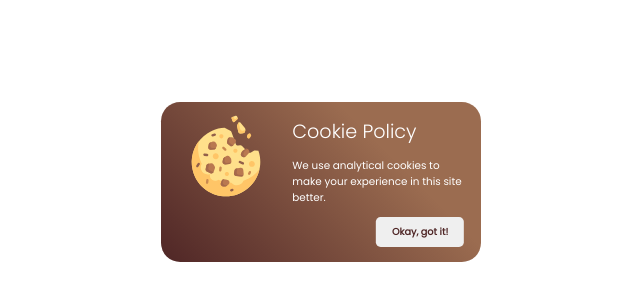
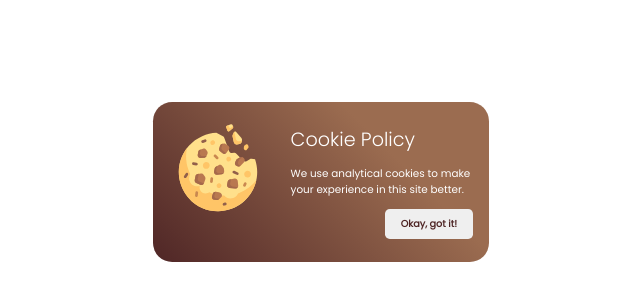
Before and after one commit to Tiago-Alves-Pereira/Cookie-animation, a plain HTML site: page index.html in a window 1280 px wide. Shown: the part 218-518 px from the top of the page, without its empty margins (319-959 px from the left). Drawn offline with nearby package versions, Linux system fonts and the light colour scheme.

Commit message:
improving the code

```diff
--- a/app.js
+++ b/app.js
@@ -20,12 +20,12 @@ tl.fromTo('.text', { opacity: 0, x: 30 }, { opacity: 1, x: 0 }, '<')
 tl.fromTo(
   '.cookie',
   { y: 0, rotation: '0deg' },
-  { y: -20, rotation: '-20deg', yoyo: true, repeat: -1, duration: 0.5 }
+  { y: -10, rotation: '-20deg', yoyo: true, repeat: -1, duration: 0.5 }
 )
 tl.fromTo(
   '#crumbs',
   { y: 0 },
-  { y: -20, yoyo: true, repeat: -1, duration: 0.5 },
+  { y: -10, yoyo: true, repeat: -1, duration: 0.5 },
   '<'
 )
 
--- a/style.css
+++ b/style.css
@@ -18,15 +18,17 @@
   position: absolute;
   top: 50%;
   transform: translate(-50%, -50%);
-  width: 20rem;
+  width: 21rem;
 }
 
 .text {
   width: 60%;
+  display: flex;
+  flex-direction: column;
 }
 
 .cookie {
-  transform: scale(0.7);
+  transform: scale(0.8);
   overflow: visible;
 }
 
@@ -47,5 +49,6 @@
   font-size: 0.6rem;
   font-weight: bold;
   padding: 0.5rem 1rem;
-  transform: translateX(95%);
+  width: fit-content;
+  align-self: flex-end;
 }
```
